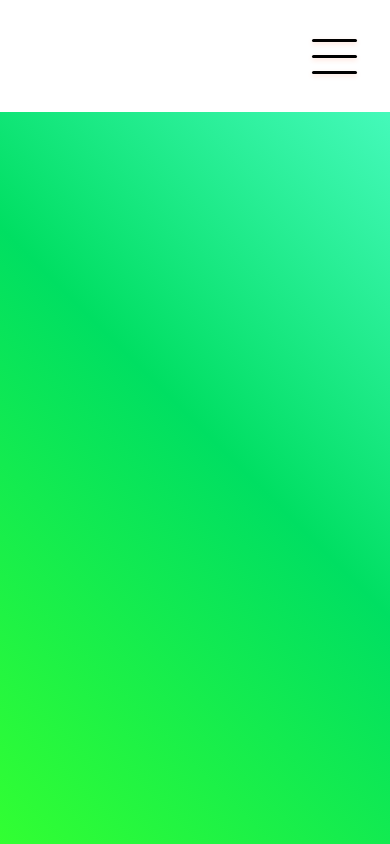
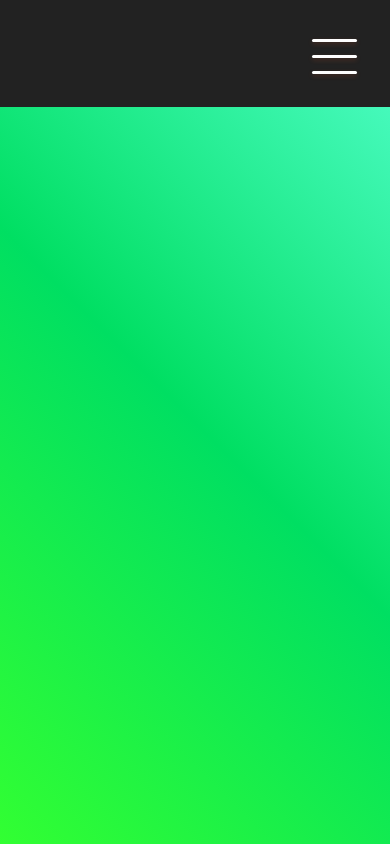
Before and after one commit to Leaknuts/Project-al, a plain HTML site: page index.html in a window 390 px wide. Drawn offline with Linux system fonts and the light colour scheme; some icons are missing.

Commit message:
Add files via upload

```diff
--- a/style.css
+++ b/style.css
@@ -26,10 +26,11 @@ body{
     /* background-color: tomato; */
     font-size: 48px;
     cursor: pointer;
+    color: white;
 }
 
 .navbar {
-    background-color: white;
+    background-color: #222222 ;
     display: flex;
     justify-content: space-between;
     padding: 1rem 1rem;
@@ -47,13 +48,13 @@ body{
     padding: 8px 0;
     transition: all 300ms;
     text-decoration: none;
-    color: black;
+    color: white;
     font-weight: 600;
     font-family: 'Segoe UI', sans-serif;
 }
 
 .navbar a:hover {
-    border-bottom: 2px solid black;
+    border-bottom: 2px solid white;
 }
 
 .tool {
@@ -132,6 +133,7 @@ body{
 @media only screen and (max-width: 768px) {
     .navbar {
         flex-wrap: wrap;
+        padding-bottom: 0;
     }
 
     .navbar ul {
@@ -141,10 +143,18 @@ body{
         width: 100%;
         padding-top: 3%;
         margin-right: 3%;
+        overflow: hidden;
+        max-height: 500px;
+        transition: .68s ease-out;
+    }
+
+    ul.hidden {
+        max-height: 0;
+        /* display: none; */
     }
 
     .navbar li:last-of-type {
-        padding-bottom: 8px;
+        padding-bottom: 20px;
         padding-top: 8px;
     }
 
@@ -209,10 +219,6 @@ body{
         border-left: 15px solid #555;
     }
 
-    ul.hidden {
-        display: none;
-    }
-
     .menu-list {
         position: relative;
         display: flex;
@@ -227,7 +233,7 @@ body{
       .icon {
         width: 45px;
         height: 3px;
-        background: #000000;
+        background: white;
         border-radius: 5px;
         box-shadow: 0 2px 5px rgba(255,101,47,.2);
         transition: all .5s ease-in-out;
@@ -238,7 +244,7 @@ body{
         position: absolute;
         width: 45px;
         height: 3px;
-        background: #010101;
+        background: white;
         border-radius: 5px;
         box-shadow: 0 2px 5px rgba(255,101,47,.2);
         transition: all .5s ease-in-out;
```
